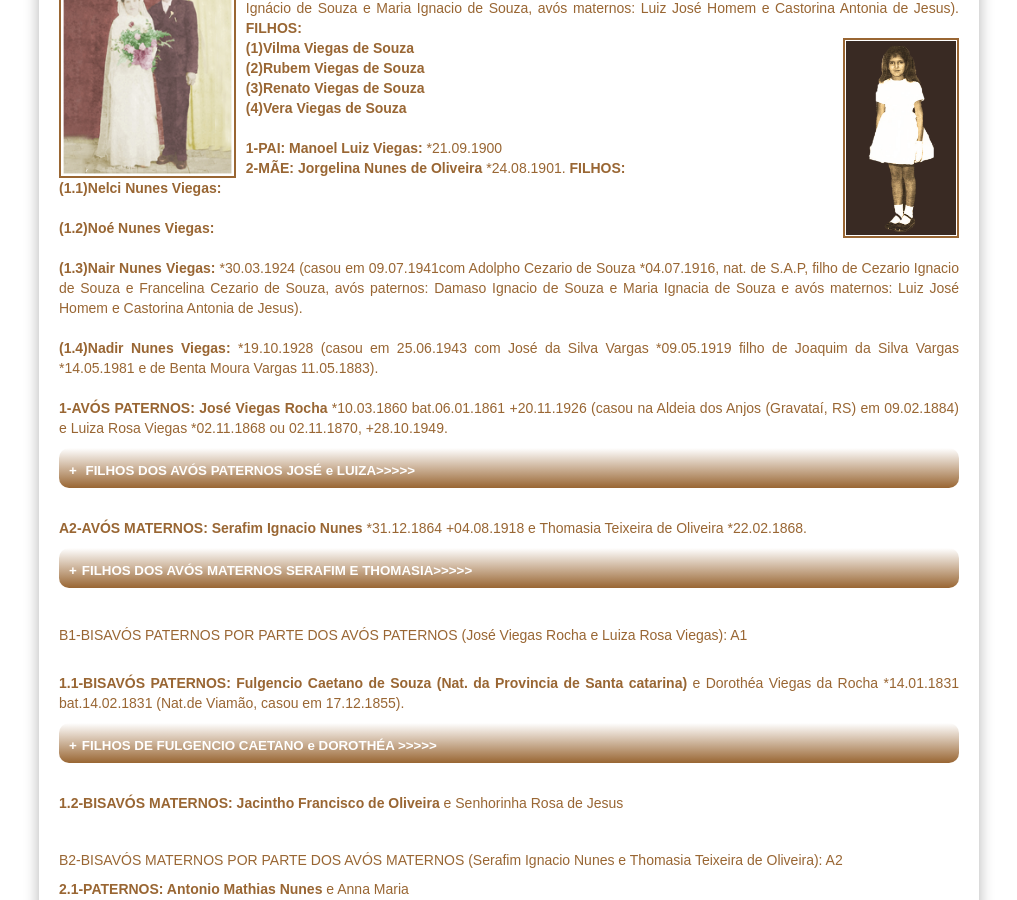
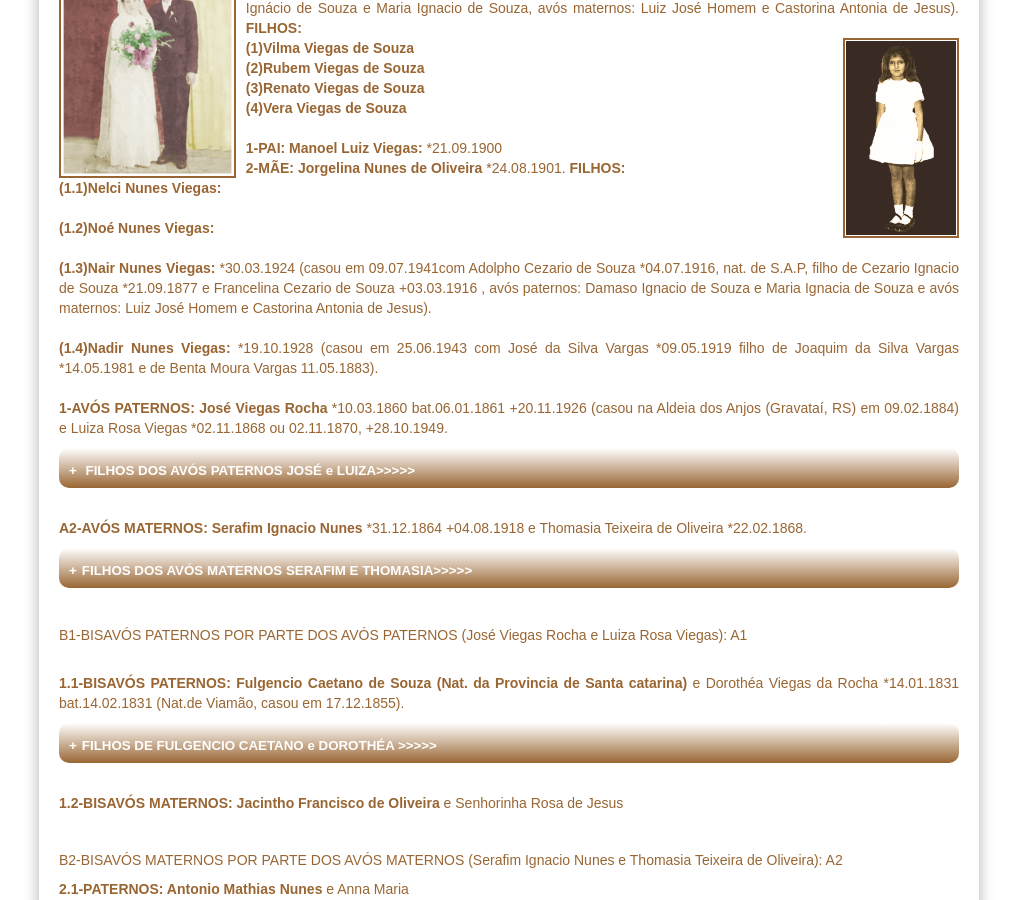
Before and after one commit to claudiovargas1955/claudiovargas1955.github.io, a Jekyll site: the page built from _pages/genealogia-da-familia-viegas.html, in a window 1280 px wide and 900 px high, scrolled down 411 px. Shown: the whole window, without its empty margins (131-1148 px from the left). Built offline with Jekyll 4.4.1, drawn with Linux system fonts in a browser that asks for light colours; some web fonts are replaced.

Commit message:
Update genealogia-da-familia-viegas.html

```diff
--- a/_pages/genealogia-da-familia-viegas.html
+++ b/_pages/genealogia-da-familia-viegas.html
@@ -59,8 +59,8 @@ Luiz José Homem e Castorina Antonia de Jesus).<b> FILHOS:</b><br/>
 <b>(1.2)Noé Nunes Viegas:</b><br/><br>
 
 <b>(1.3)Nair Nunes Viegas:</b> *30.03.1924 (casou em 09.07.1941com Adolpho Cezario de Souza *04.07.1916, nat. de S.A.P, filho de Cezario
-Ignacio de Souza e Francelina Cezario de Souza, avós paternos: Damaso Ignacio de Souza e Maria Ignacia de Souza e avós maternos: Luiz
-José Homem e Castorina Antonia de Jesus).<br/><br>
+Ignacio de Souza *21.09.1877 e Francelina Cezario de Souza +03.03.1916 , avós paternos: Damaso Ignacio de Souza e Maria Ignacia de Souza
+e avós maternos: Luiz José Homem e Castorina Antonia de Jesus).<br/><br>
 
 <b>(1.4)Nadir Nunes Viegas:</b> *19.10.1928 (casou em 25.06.1943 com José da Silva Vargas *09.05.1919 filho de Joaquim da Silva Vargas
 *14.05.1981 e de Benta Moura Vargas 11.05.1883).<br/><br>
```
